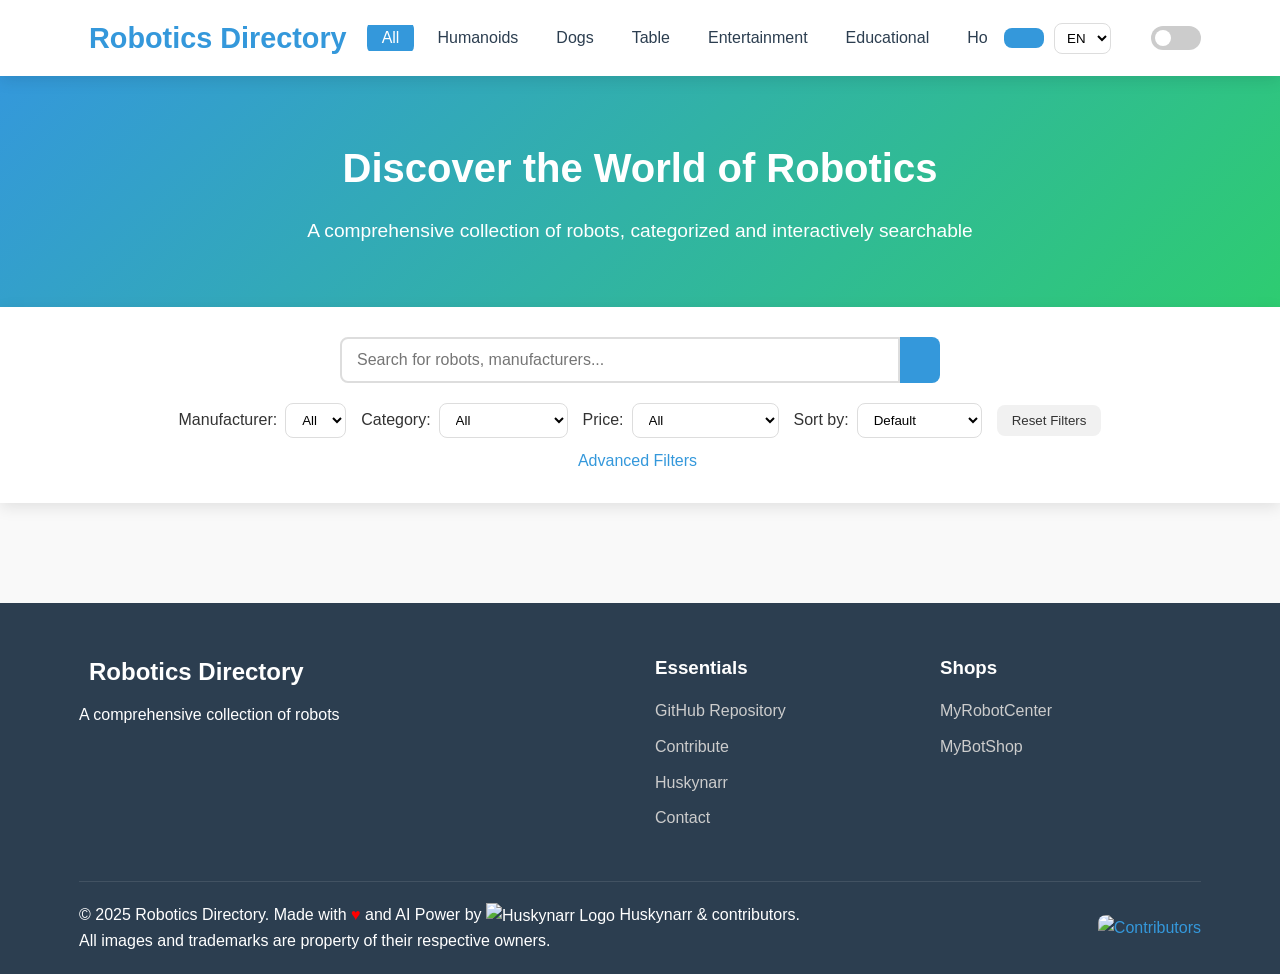
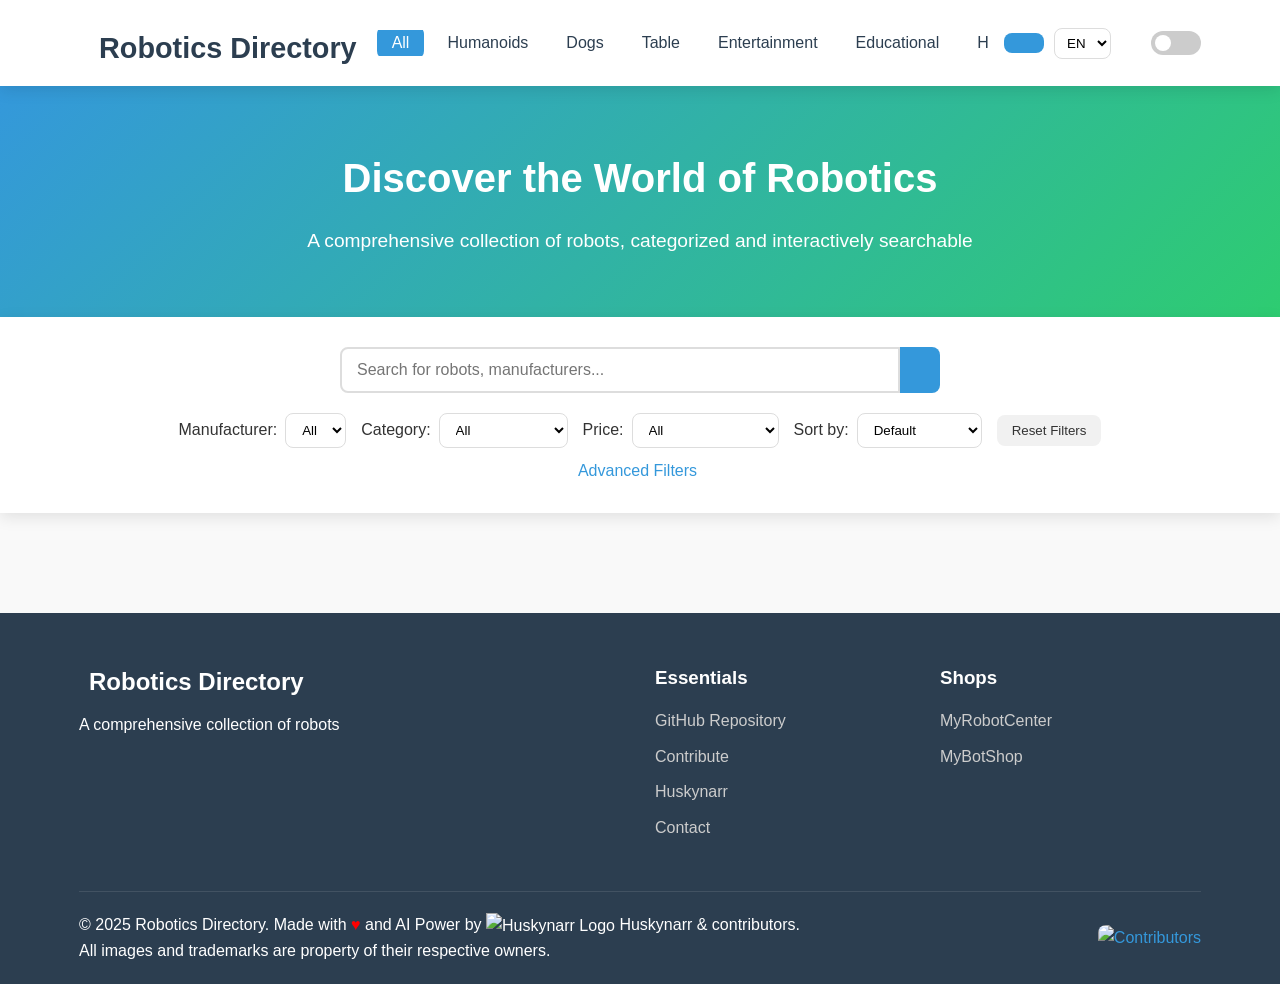

Improve header and modal styling

--- a/css/style.css
+++ b/css/style.css
@@ -104,6 +104,18 @@ header .container {
     padding: 15px;
 }
 
+.logo-link {
+    display: inline-flex;
+    align-items: center;
+    gap: 10px;
+    color: var(--dark-color);
+    text-decoration: none;
+}
+
+.logo-link:visited {
+    color: var(--dark-color);
+}
+
 .logo h1 {
     font-size: 1.8rem;
     margin-bottom: 0;
@@ -522,7 +534,17 @@ nav ul li a:hover, nav ul li a.active {
     display: flex;
     flex-wrap: wrap;
     gap: 10px;
+    align-items: stretch;
+}
+
+.details-actions .button,
+.details-actions .share-button {
+    flex: 1 1 180px;
+    min-height: 44px;
+    display: inline-flex;
     align-items: center;
+    justify-content: center;
+    text-align: center;
 }
 
 /* Footer */
@@ -591,6 +613,25 @@ footer {
 }
 
 /* Responsive Design */
+@media (max-width: 1024px) {
+    header .container {
+        flex-wrap: wrap;
+    }
+
+    .header-controls {
+        align-items: flex-start;
+    }
+
+    nav {
+        overflow-x: visible;
+    }
+
+    nav ul {
+        flex-wrap: wrap;
+        white-space: normal;
+    }
+}
+
 @media (max-width: 768px) {
     header .container {
         flex-direction: column;
@@ -656,6 +697,19 @@ body.dark-mode footer {
     color: var(--dark-text);
 }
 
+body.dark-mode .hero {
+    background: linear-gradient(135deg, #0b1324, #1f2a44);
+}
+
+body.dark-mode .logo-link,
+body.dark-mode .logo-link:visited {
+    color: var(--dark-text);
+}
+
+body.dark-mode .logo i {
+    color: #7dd3fc;
+}
+
 body.dark-mode .robot-card {
     border-color: var(--dark-border);
 }
@@ -683,6 +737,13 @@ body.dark-mode .robot-specs table td {
 
 body.dark-mode .robot-details-footer {
     border-color: var(--dark-border);
+}
+
+body.dark-mode .robot-manufacturer,
+body.dark-mode .robot-details-header p,
+body.dark-mode .no-results p,
+body.dark-mode .close-button {
+    color: #cbd5e1;
 }
 
 /* Dark Mode Toggle */
@@ -917,7 +978,6 @@ body.dark-mode .robot-details-footer {
     color: white;
     padding: 8px 15px;
     border-radius: var(--border-radius);
-    margin-right: 10px;
     cursor: pointer;
     transition: var(--transition);
 }
